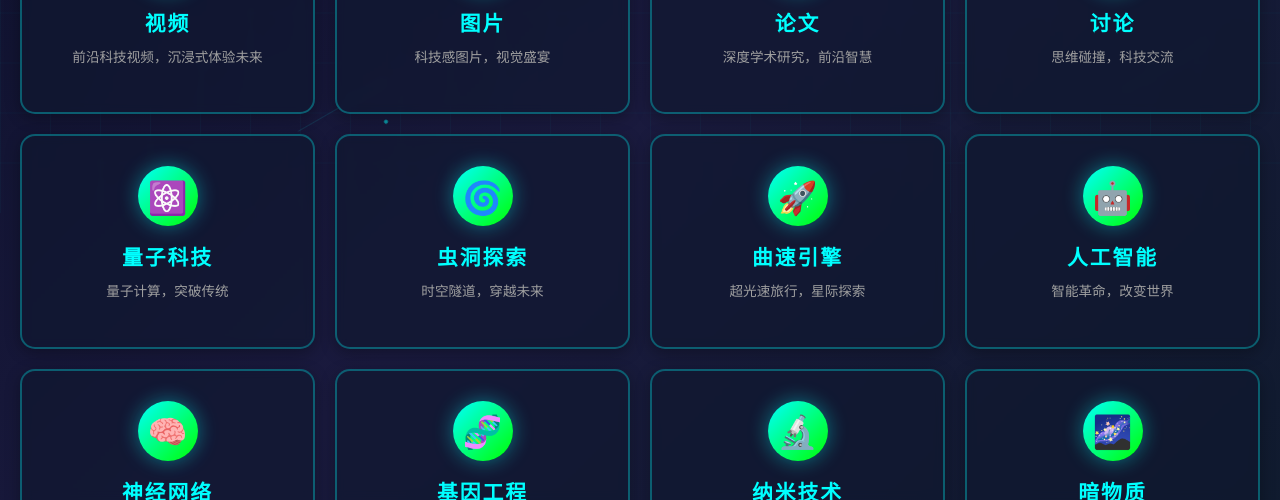
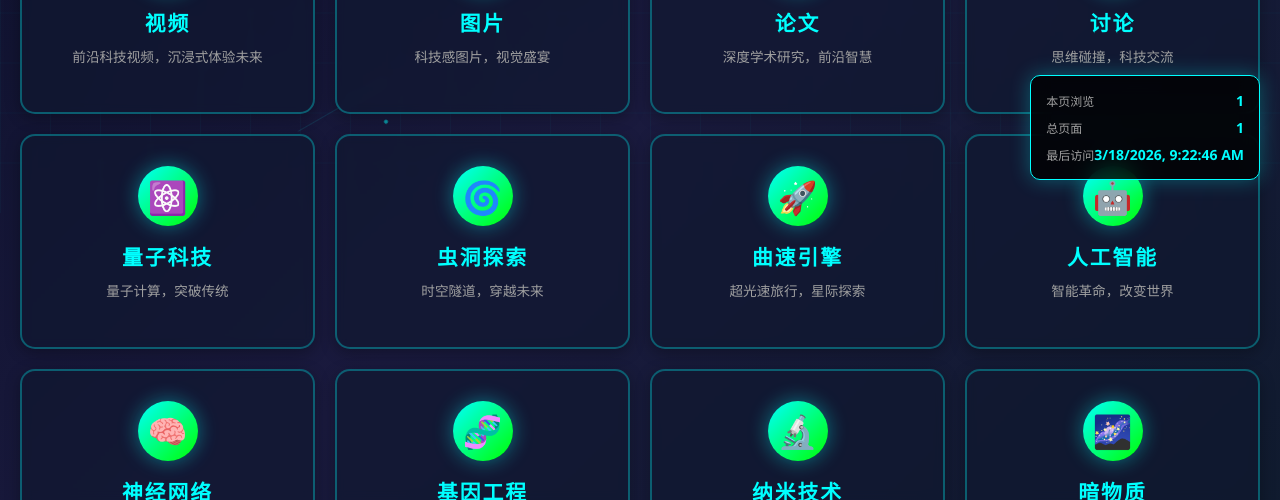
Before and after one commit to xichengjixie/xichengjixie.github.io, a plain HTML site: page index.html in a window 1280 px wide. Shown: the part 600-1100 px from the top of the page. Drawn offline with Linux system fonts and the light colour scheme.

Commit message:
添加本地浏览量统计系统

```diff
--- a/index.html
+++ b/index.html
@@ -569,5 +569,7 @@
     <script src="user-interaction.js"></script>
     <!-- 跨设备留言系统 -->
     <script src="comments-utterances.js"></script>
+    <!-- 浏览量统计系统 -->
+    <script src="page-views.js"></script>
 </body>
 </html>
--- /dev/null
+++ b/page-views.js
@@ -0,0 +1,158 @@
+// 简单的浏览量统计系统（基于本地存储）
+// 记录页面访问次数和最近访问时间
+
+class PageViewTracker {
+    constructor() {
+        this.storageKey = 'tech_space_page_views';
+        this.init();
+    }
+
+    init() {
+        // 记录当前页面访问
+        this.recordPageView();
+
+        // 显示浏览量统计
+        this.displayPageViews();
+
+        // 定期更新显示
+        setInterval(() => this.displayPageViews(), 5000);
+    }
+
+    // 获取当前页面ID
+    getCurrentPageId() {
+        const path = window.location.pathname;
+        if (path === '/' || path === '/index.html') {
+            return 'home';
+        }
+        return path.replace('.html', '').replace('/', '');
+    }
+
+    // 记录页面访问
+    recordPageView() {
+        const pageId = this.getCurrentPageId();
+        const data = this.getPageViewData();
+
+        if (!data[pageId]) {
+            data[pageId] = {
+                count: 0,
+                lastVisit: null
+            };
+        }
+
+        data[pageId].count++;
+        data[pageId].lastVisit = new Date().toISOString();
+
+        // 保存到本地存储
+        localStorage.setItem(this.storageKey, JSON.stringify(data));
+
+        console.log(`📊 页面访问已记录: ${pageId} (总访问: ${data[pageId].count})`);
+    }
+
+    // 获取浏览量数据
+    getPageViewData() {
+        const data = localStorage.getItem(this.storageKey);
+        if (!data) {
+            return {};
+        }
+        return JSON.parse(data);
+    }
+
+    // 显示浏览量统计
+    displayPageViews() {
+        const data = this.getPageViewData();
+        const pageId = this.getCurrentPageId();
+        const pageData = data[pageId];
+
+        // 查找或创建统计显示容器
+        let statsContainer = document.getElementById('page-views-stats');
+        if (!statsContainer) {
+            statsContainer = this.createStatsContainer();
+        }
+
+        if (pageData) {
+            statsContainer.innerHTML = `
+                <div class="stats-item">
+                    <span class="stats-label">本页浏览</span>
+                    <span class="stats-value">${pageData.count}</span>
+                </div>
+                <div class="stats-item">
+                    <span class="stats-label">总页面</span>
+                    <span class="stats-value">${Object.keys(data).length}</span>
+                </div>
+                <div class="stats-item">
+                    <span class="stats-label">最后访问</span>
+                    <span class="stats-value">${new Date(pageData.lastVisit).toLocaleString()}</span>
+                </div>
+            `;
+        }
+    }
+
+    // 创建统计显示容器
+    createStatsContainer() {
+        const container = document.createElement('div');
+        container.id = 'page-views-stats';
+        container.className = 'page-views-stats';
+
+        // 添加样式
+        const style = document.createElement('style');
+        style.textContent = `
+            .page-views-stats {
+                position: fixed;
+                bottom: 20px;
+                right: 20px;
+                background: rgba(0, 0, 0, 0.8);
+                border: 1px solid #00ffff;
+                border-radius: 10px;
+                padding: 15px;
+                z-index: 9999;
+                min-width: 200px;
+                backdrop-filter: blur(10px);
+                box-shadow: 0 0 20px rgba(0, 255, 255, 0.3);
+            }
+
+            .stats-item {
+                display: flex;
+                justify-content: space-between;
+                align-items: center;
+                margin-bottom: 8px;
+                color: #00ffff;
+                font-size: 12px;
+            }
+
+            .stats-item:last-child {
+                margin-bottom: 0;
+            }
+
+            .stats-label {
+                color: #a0a0a0;
+            }
+
+            .stats-value {
+                font-weight: bold;
+                font-size: 14px;
+            }
+        `;
+
+        document.head.appendChild(style);
+        document.body.appendChild(container);
+
+        return container;
+    }
+
+    // 获取所有页面统计
+    getAllPageStats() {
+        return this.getPageViewData();
+    }
+
+    // 清除统计
+    clearStats() {
+        localStorage.removeItem(this.storageKey);
+        console.log('🗑️ 浏览量统计已清除');
+    }
+}
+
+// 初始化统计系统
+const pageViewTracker = new PageViewTracker();
+
+// 导出到全局
+window.PageViewTracker = PageViewTracker;
```
Also changed, not shown: ai.html (+2 -0 lines), darkmatter.html (+2 -0 lines), discussion.html (+2 -0 lines), genetic.html (+2 -0 lines), image.html (+2 -0 lines), nano.html (+2 -0 lines), neural.html (+2 -0 lines), paper.html (+2 -0 lines), quantum.html (+2 -0 lines), video.html (+2 -0 lines), warp.html (+2 -0 lines), wormhole.html (+2 -0 lines).
